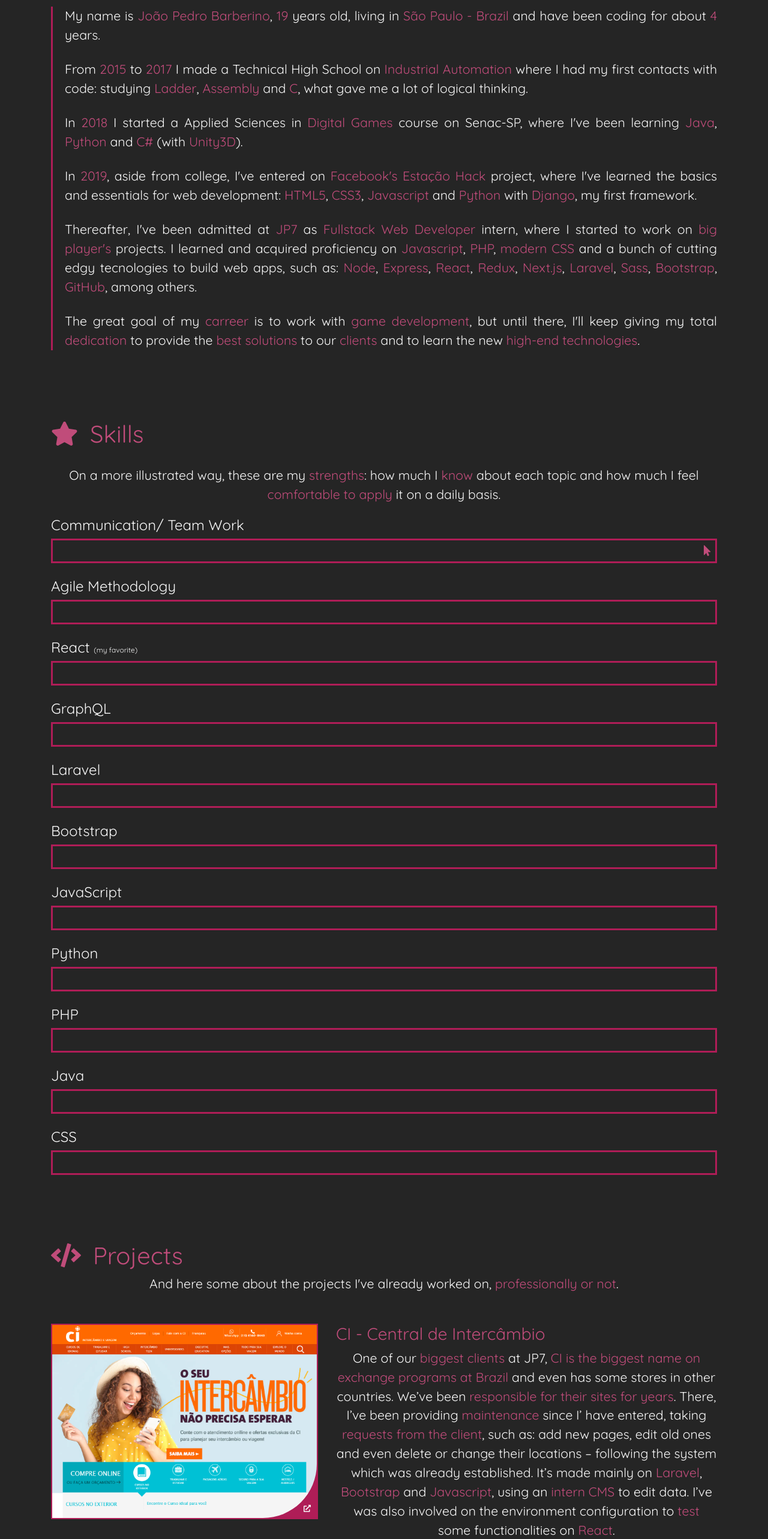
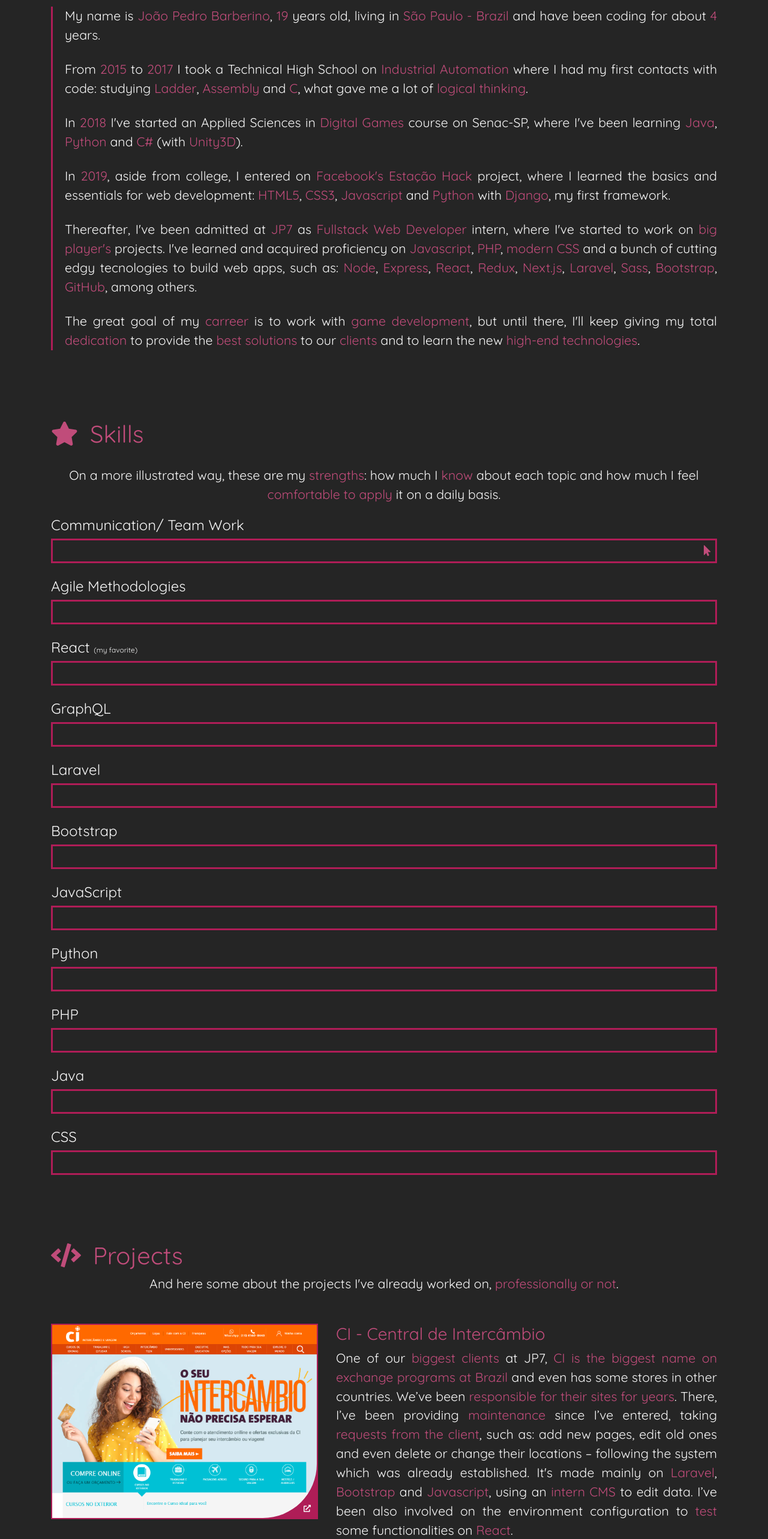
Before and after one commit to joaopbarberino/portfolio, a React (Create React App) app: page / in a window 1280 px wide. Shown: the part 1000-3566 px from the top of the page at 60% size. Built offline with nearby package versions, Linux system fonts and the light colour scheme.

Commit message:
Fix Projects text alignment and correct some grammar errors

```diff
--- a/src/components/ProjectCard.js
+++ b/src/components/ProjectCard.js
@@ -26,7 +26,7 @@
         opacity: 0;
     }
 
-    p {
+    div p {
         text-align: justify;
         span {
             font-size: 16pt;
--- a/src/helpers/data.json
+++ b/src/helpers/data.json
@@ -34,10 +34,10 @@
             "title": "Who am I?",
             "text": [
                 "My name is <span>João Pedro Barberino</span>, <span>19</span> years old, living in <span>São Paulo - Brazil</span> and have been coding for about <span>4</span> years.",
-                "From <span>2015</span> to <span>2017</span> I made a Technical High School on <span>Industrial Automation</span> where I had my first contacts with code: studying <span>Ladder</span>, <span>Assembly</span> and <span>C</span>, what gave me a lot of logical thinking.",
-                "In <span>2018</span> I started a Applied Sciences in <span>Digital Games</span> course on Senac-SP, where I've been learning <span>Java</span>, <span>Python</span> and <span>C#</span> (with <span>Unity3D</span>).",
-                "In <span>2019</span>, aside from college, I've entered on <span>Facebook's Estação Hack</span> project, where I've learned the basics and essentials for web development: <span>HTML5</span>, <span>CSS3</span>, <span>Javascript</span> and <span>Python</span> with <span>Django</span>, my first framework.",
-                "Thereafter, I've been admitted at <span>JP7</span> as <span>Fullstack Web Developer</span> intern, where I started to work on <span>big player's</span> projects. I learned and acquired proficiency on <span>Javascript</span>, <span>PHP</span>, <span>modern CSS</span> and a bunch of cutting edgy tecnologies to build web apps, such as: <span>Node</span>, <span>Express</span>, <span>React</span>, <span>Redux</span>, <span>Next.js</span>, <span>Laravel</span>, <span>Sass</span>, <span>Bootstrap</span>, <span>GitHub</span>, among others.",
+                "From <span>2015</span> to <span>2017</span> I took a Technical High School on <span>Industrial Automation</span> where I had my first contacts with code: studying <span>Ladder</span>, <span>Assembly</span> and <span>C</span>, what gave me a lot of <span>logical thinking</span>.",
+                "In <span>2018</span> I've started an Applied Sciences in <span>Digital Games</span> course on Senac-SP, where I've been learning <span>Java</span>, <span>Python</span> and <span>C#</span> (with <span>Unity3D</span>).",
+                "In <span>2019</span>, aside from college, I entered on <span>Facebook's Estação Hack</span> project, where I learned the basics and essentials for web development: <span>HTML5</span>, <span>CSS3</span>, <span>Javascript</span> and <span>Python</span> with <span>Django</span>, my first framework.",
+                "Thereafter, I've been admitted at <span>JP7</span> as <span>Fullstack Web Developer</span> intern, where I've started to work on <span>big player's</span> projects. I've learned and acquired proficiency on <span>Javascript</span>, <span>PHP</span>, <span>modern CSS</span> and a bunch of cutting edgy tecnologies to build web apps, such as: <span>Node</span>, <span>Express</span>, <span>React</span>, <span>Redux</span>, <span>Next.js</span>, <span>Laravel</span>, <span>Sass</span>, <span>Bootstrap</span>, <span>GitHub</span>, among others.",
                 "The great goal of my <span>carreer</span> is to work with <span>game development</span>, but until there, I'll keep giving my total <span>dedication</span> to provide the <span>best solutions</span> to our <span>clients</span> and to learn the new <span>high-end technologies</span>."
             ]
         },
@@ -46,7 +46,7 @@
             "text": "On a more illustrated way, these are my <span>strengths</span>: how much I <span>know</span> about each topic and how much I feel <span>comfortable to apply</span> it on a daily basis.",
             "strengths": [
                 {"name": "Communication/ Team Work", "value": 90},
-                {"name": "Agile Methodology", "value": 100},
+                {"name": "Agile Methodologies", "value": 100},
                 {"name": "React <sup>(my favorite)</sup>", "value": 80},
                 {"name": "GraphQL", "value": 55},
                 {"name": "Laravel", "value": 80},
@@ -62,15 +62,15 @@
             "title": "Projects",
             "text": "And here some about the projects I've already worked on, <span>professionally or not</span>.",
             "works": [
-                {"name": "CI - Central de Intercâmbio", "link": "https://www.ci.com.br", "img": "/img/ci.png", "text": "One of our <span>biggest clients</span> at JP7, <span>CI is the biggest name on exchange programs at Brazil</span> and even has some stores in other countries. We’ve been <span>responsible for their sites for years</span>. There, I’ve been providing <span>maintenance</span> since I’ have entered, taking <span>requests from the client</span>, such as: add new pages, edit old ones and even delete or change their locations – following the system which was already established. It’s made mainly on <span>Laravel</span>, <span>Bootstrap</span> and <span>Javascript</span>, using an <span>intern CMS</span> to edit data. I’ve was also involved on the environment configuration to <span>test</span> some functionalities on <span>React</span>."},
-                {"name": "CI - Feira Trabalhar e Estudar", "link": "https://feiratrabalhar.ci.com.br", "img": "/img/ci-feira.png", "text": "It’s an <span>hotsite</span> developed some time ago to publicize the company’s <span>annual event</span>. By the end of <span>2019</span>, I was <span>responsible to update the whole site structure</span>, mainly the styles, to the new layout. Uses the <span>very same technologies</span> of the main site."},
-                {"name": "CI - Intercâmbio Zion", "link": "https://intercambiozion.com.br", "img": "/img/ci-zion.png", "text": "The client has <span>requested to another provider</span> a simple <span>Wordpress</span> hotsite to test this <span>new product</span>. Sometime later <span>2019</span>, they <span>asked us</span> to control it by the <span>CMS already provided and integrated to the other company’s sites</span>. As we <span>avoid</span> working with <span>Wordpress</span>, I was <span>responsible to redo the site on React</span>, using <span>Styled Components</span>, <span>Redux-form</span>, <span>Apollo</span>, <span>GraphQL</span> and <span>Next.js for SSR</span> as well."},
-                {"name": "Abipe", "link": "https://www.abipe.org.br", "img": "/img/abipe.png", "text": "An <span>no profit company of CI Group</span> counts with an exclusive area to its users, where they realize some <span>financial transactions</span>. By the start of <span>2020</span>, I was <span>responsible to change the PagSeguro</span> (a kind of brazillian PayPal, responsible for the payments) <span>PHP library</span> of the <span>old version</span> to the <span>new one</span>. Which resulted on an <span>extensive review and adaptation of the already established payment flux</span>."},
+                {"name": "CI - Central de Intercâmbio", "link": "https://www.ci.com.br", "img": "/img/ci.png", "text": "One of our <span>biggest clients</span> at JP7, <span>CI is the biggest name on exchange programs at Brazil</span> and even has some stores in other countries. We’ve been <span>responsible for their sites for years</span>. There, I’ve been providing <span>maintenance</span> since I’ve entered, taking <span>requests from the client</span>, such as: add new pages, edit old ones and even delete or change their locations – following the system which was already established. It's made mainly on <span>Laravel</span>, <span>Bootstrap</span> and <span>Javascript</span>, using an <span>intern CMS</span> to edit data. I’ve been also involved on the environment configuration to <span>test</span> some functionalities on <span>React</span>."},
+                {"name": "CI - Feira Trabalhar e Estudar", "link": "https://feiratrabalhar.ci.com.br", "img": "/img/ci-feira.png", "text": "It’s a <span>hotsite</span> developed some time ago to publicize the company’s <span>annual event</span>. By the end of <span>2019</span>, I was <span>responsible to update the whole site structure</span>, mainly the styles, to the new layout. Uses the <span>very same technologies</span> of the main site."},
+                {"name": "CI - Intercâmbio Zion", "link": "https://intercambiozion.com.br", "img": "/img/ci-zion.png", "text": "The client has <span>requested to another provider</span> a simple <span>Wordpress</span> hotsite to test this <span>new product</span>. Sometime later <span>2019</span>, they <span>asked us</span> to control it by the <span>CMS already provided and integrated to the other company’s sites</span>. As we <span>avoid</span> work with <span>Wordpress</span>, I was <span>responsible to redo the site on React</span>, using <span>Styled Components</span>, <span>Redux-form</span>, <span>Apollo</span>, <span>GraphQL</span> and <span>Next.js for SSR</span> as well."},
+                {"name": "Abipe", "link": "https://www.abipe.org.br", "img": "/img/abipe.png", "text": "A <span>no profit company of CI Group</span>, their site counts with an exclusive area to its users, where they realize some <span>financial transactions</span>. By the start of <span>2020</span>, I was <span>responsible to change the PagSeguro</span> (a kind of brazillian PayPal, responsible for the payments) <span>PHP library</span> of the <span>old version</span> to the <span>new one</span>. Which resulted on an <span>extensive review and adaptation of the already established payment flux</span>."},
                 {"name": "Multicarepharma", "link": "https://www.multicarepharma.com", "img": "/img/multicare.png", "text": "A subsidiary of Expressa Group, Multicare is <span>responsible to provide medicines</span> (normally imported) to <span>patients with rare diseases</span>. It was my first <span>big project</span>, I made it in <span>2019</span> july. Uses <span>React</span>, <span>Redux-form</span>, <span>Styled Components</span>, <span>Apollo</span>, <span>GraphQL</span> and an <span>intern CMS</span> to edit data."},
                 {"name": "JP7", "link": "https://www.jp7.com.br", "img": "/img/jp7.png", "text": "As part of my <span>role</span> on the company, by the start of <span>2020</span>, I was <span>responsible to update the PHP and Node of all our projects</span>, which resulted on <span>various packages and unit tests updates and reviews and errors solutions</span>. You can learn more about them on the company site!"},
-                {"name": "Fight, Lord Willow!", "link": "https://github.com/joaopbarberino/Fight-Lord-Willow-", "img": "/img/fight-lord.png", "text": "Developed in <span>group</span> to a <span>college semesterly project</span> in <span>2019</span>, is a <span>Tower Defense game</span>, for <span>Windows</span>. Although it’s a little <span>disbalanced</span>, (monsters’ life, towers damage, rewards etc.), I’m very proud of it because it’s <span>made completely on Java</span>. The <span>path</span> that the monsters choose is <span>decided by artificial intelligence</span>, what would make the game <span>expansion</span>, or just the map alteration, very simple on that topic. I was <span>responsible by the project management</span>, <span>part of game design</span> and <span>core game mechanics implementations</span>, which are also <span>scalable</span>. You can <span>play it for free</span> by <span>downloading</span> the repository and <span>executing the .exe</span> file."},
-                {"name": "Meteor Hunt", "link": "https://github.com/waffliors/meteor-hunt", "img": "/img/meteor-hunt.png", "text": "Developed in <span>group</span> to a <span>college semesterly project</span> in <span>2018</span>, is a <span>Shooter game based on Atari’s Asteroids</span>, for <span>Windows</span>. <span>Made completely in Python</span>, using the <span>pygame library</span>. <span>We weren’t capable of achieve all that we have planned</span>, but the game is <span>fully functional</span> and <span>fun</span>. Beside <span>take part at planning</span>, <span>game design and another things</span>, my <span>bigger triumph</span> here was the <span>save system</span>, the <span>highscores are saved locally on the user’s computer</span>. You can <span>play it for free</span> by <span>downloading</span> the repository and <span>executing the .exe</span> file."},
-                {"name": "Cold Runner", "link": "https://garahorn.itch.io/cold-runner", "img": "/img/cold-runner.png", "text": "Developed in <span>group</span> to a <span>Game Jam</span> in <span>2020</span>, is an <span>Endless Runner/ Platformer game</span>, about the “Cold” theme, for <span>Android</span>. <span>Made in C# with Unity 3D engine</span>. <span>We got to implement all that we planned</span>. <span>I didn’t actively participate on the programming</span> of this one, but I was <span>responsible for part of the game design</span> and for the <span>initial implementation</span> of the <span>score system</span>, besides being <span>present from the start to the end of the project</span>. You can <span>play it for free</span> by <span>downloading</span> and <span>installing the .apk</span> file."},
+                {"name": "Fight, Lord Willow!", "link": "https://github.com/joaopbarberino/Fight-Lord-Willow-", "img": "/img/fight-lord.png", "text": "Developed in <span>group</span> to a <span>college semesterly project</span> in <span>2019</span>, it's a <span>Tower Defense game</span>, for <span>Windows</span>. Although it’s a little <span>disbalanced</span>, (monsters’ life, towers damage, rewards etc.), I’m very proud of it because it was <span>made completely on Java</span>. The <span>path</span> that the monsters choose is <span>decided by artificial intelligence</span>, what would make the game <span>expansion</span>, or just the map alteration, very simple on that topic. I was <span>responsible by the project management</span>, <span>part of game design</span> and <span>core game mechanics implementations</span>, which are also <span>scalable</span>. You can <span>play it for free</span> by <span>downloading</span> the repository and <span>executing the .exe</span> file."},
+                {"name": "Meteor Hunt", "link": "https://github.com/waffliors/meteor-hunt", "img": "/img/meteor-hunt.png", "text": "Developed in <span>group</span> to a <span>college semesterly project</span> in <span>2018</span>, it's a <span>Shooter game based on Atari’s Asteroids</span>, for <span>Windows</span>. <span>Made completely in Python</span>, using the <span>pygame library</span>. <span>We weren’t capable of achieve all that we planned</span>, but the game is <span>fully functional</span> and <span>fun</span>. Besides <span>taking part at planning</span>, <span>game design and another things</span>, my <span>bigger triumph</span> here was the <span>save system</span>: the <span>highscores are saved locally on the user’s computer</span>. You can <span>play it for free</span> by <span>downloading</span> the repository and <span>executing the .exe</span> file."},
+                {"name": "Cold Runner", "link": "https://garahorn.itch.io/cold-runner", "img": "/img/cold-runner.png", "text": "Developed in <span>group</span> to a <span>Game Jam</span> in <span>2020</span>, it's an <span>Endless Runner/ Platformer game</span>, about the “Cold” theme, for <span>Android</span>. <span>Made in C# with Unity 3D engine</span>. <span>We got to implement all that we planned</span>. <span>I didn’t actively participate on the programming</span> of this one, but I was <span>responsible for part of the game design</span> and for the <span>initial implementation</span> of the <span>score system</span>, besides being <span>present from the start to the end of the project</span>. You can <span>play it for free</span> by <span>downloading</span> and <span>installing the .apk</span> file."},
                 {"name": "This site!", "link": "https://github.com/joaopbarberino", "img": "/img/github.png", "text": "<span>Completely developed by me</span>, this time I even took the risk to make the layout! Made with <span>React</span> and <span>Styled Components</span>, which are <span>my favorite technologies at this moment</span>. You can see the source code, as well as of <span>other projects and studies</span> of mine that are not mentioned here, at my <span>GitHub</span>."}
             ]
         },
@@ -146,7 +146,7 @@
                 {"name": "CI - Central de Intercâmbio", "link": "https://www.ci.com.br", "img": "/img/ci.png", "text": "Um dos nossos <span>maiores clientes</span> na JP7, a <span>CI é a maior empresa de intercâmbio no Brasil</span> e possui algumas lojas em outros países. Somos <span>responsáveis pelos seus sites há anos</span>. Lá, venho fornecendo <span>manutenção</span> desde que entrei, atendendo <span>requisições do cliente</span>, como: adicionar novas páginas, editar antigas e até mesmo deletar ou mudar de lugar – seguindo o sistema que já estava lá estabelecido. É feito principalmente em <span>Laravel</span>, <span>Bootstrap</span> e <span>JavaScript</span>, usando um <span>CMS interno</span> para edição de dados. Também estive envolvido na preparação do ambiente para <span>testar</span> algumas funcionalidades em <span>React</span>."},
                 {"name": "CI - Feira Trabalhar e Estudar", "link": "https://feiratrabalhar.ci.com.br", "img": "/img/ci-feira.png", "text": "Trata-se de um <span>hotsite</span> desenvolvido há algum tempo para divulgar um <span>evento anual</span> da empresa. Ao final de <span>2019</span>, fui <span>responsável por atualizar toda a estrutura do site</span>, principalmente os estilos, para o novo layout. Utiliza as <span>mesmas tecnologias</span> do site principal. "},
                 {"name": "CI - Intercâmbio Zion", "link": "https://intercambiozion.com.br", "img": "/img/ci-zion.png", "text": "O cliente havia <span>solicitado a outro fornecedor</span> um hotsite simples em <span>Wordpress</span> para testar o <span>novo produto</span>. Após um tempo, em 2019, <span>pediram para gente</span> que o controlássemos pelo <span>CMS já fornecido e integrado aos outros sites da empresa</span>. Como <span>evitamos</span> trabalhar com <span>Wordpress</span>, fui <span>responsável por refazer o site em React</span>, utilizando também <span>Styled Components</span>, <span>Redux-form</span>, <span>Apollo</span>, <span>GraphQL</span> e <span>Next.js para SSR</span>."},
-                {"name": "Abipe", "link": "https://www.abipe.org.br", "img": "/img/abipe.png", "text": "Uma <span>empresa sem fins lucrativos do Grupo CI</span>, conta com uma área exclusiva para seus usuários, onde eles realizam algumas <span>transações financeiras</span>. No início de <span>2020</span>, fui <span>responsável por trocar a biblioteca PHP do PagSeguro</span> (responsável pelos pagamentos) da <span>versão antiga</span> para a <span>nova</span>. O que resultou numa <span>extensiva revisão e adaptação do fluxo de pagamento já estabelecido</span>."},
+                {"name": "Abipe", "link": "https://www.abipe.org.br", "img": "/img/abipe.png", "text": "Uma <span>empresa sem fins lucrativos do Grupo CI</span>, seu site conta com uma área exclusiva para seus usuários, onde eles realizam algumas <span>transações financeiras</span>. No início de <span>2020</span>, fui <span>responsável por trocar a biblioteca PHP do PagSeguro</span> (responsável pelos pagamentos) da <span>versão antiga</span> para a <span>nova</span>. O que resultou numa <span>extensiva revisão e adaptação do fluxo de pagamento já estabelecido</span>."},
                 {"name": "Multicarepharma", "link": "https://www.multicarepharma.com", "img": "/img/multicare.png", "text": "Uma subsidiária da <span>Expressa Group</span>, a Multicare é <span>responsável por fornecer medicamentos</span> (normalmente importados) para <span>pacientes com doenças raras</span>. Foi meu primeiro <span>projeto grande</span>, o fiz em julho de <span>2019</span>. Utiliza <span>React</span>, <span>Redux-form</span>, <span>Styled Components</span>, <span>Apollo</span>, <span>GraphQL</span> e um <span>CMS interno</span> para edição de dados."},
                 {"name": "JP7", "link": "https://www.jp7.com.br", "img": "/img/jp7.png", "text": "Como parte da minha <span>função</span> na empresa, no início de <span>2020</span> fui <span>responsável por atualizar o PHP e o Node de todos os nossos projetos</span>, o que resultou em <span>atualizações e revisões de vários pacotes e testes unitários e resoluções de erros</span>. Você pode ver mais sobre eles no site da empresa!"},
                 {"name": "Fight, Lord Willow!", "link": "https://github.com/joaopbarberino/Fight-Lord-Willow-", "img": "/img/fight-lord.png", "text": "Desenvolvido em <span>grupo</span> como <span>projeto semestral pela faculdade</span> em <span>2019</span>, é um <span>jogo estilo Tower Defense</span>, para <span>Windows</span>. Apesar de estar um pouco <span>desbalanceado</span> nos números (vida dos monstros, dano das torres, recompensas etc.), tenho bastante <span>orgulho</span> dele por ter sido <span>feito completamente em Java</span>. O <span>caminho</span> que os monstros tomam é <span>decidido com inteligência artificial</span>, o que tornaria a <span>expansão do jogo</span>, ou apenas a alteração do mapa, bem simples nesse quesito. Fui <span>responsável pela gerência do projeto</span>, <span>parte do game design</span> e <span>implementação de diversas mecânicas essenciais</span> do jogo, que também são <span>escaláveis</span>. Você pode <span>jogá-lo de graça</span> ao <span>baixar</span> o repositório e <span>executar o arquivo .exe</span>."},
```
